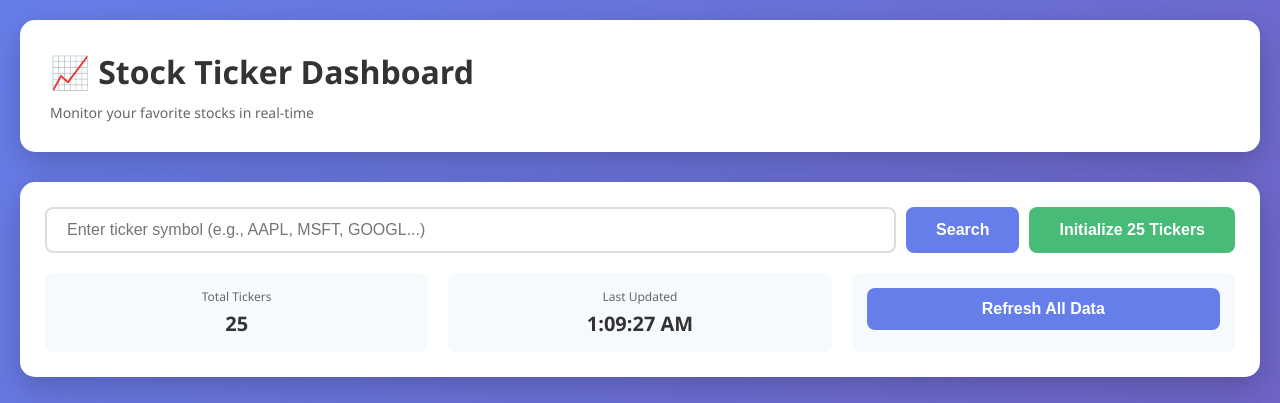
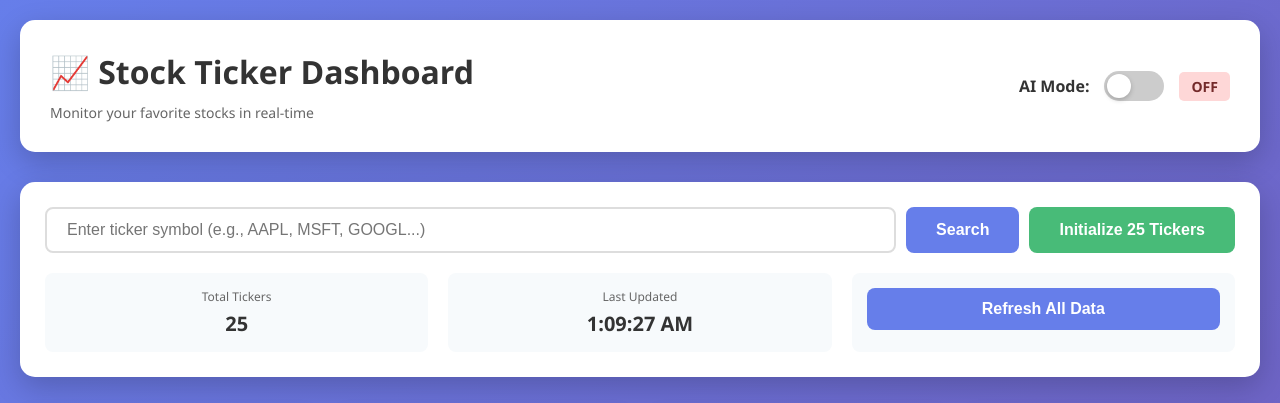
Before and after one commit to gitsaugat/StockScreener, a Flask app: page / in a window 1280 px wide. Shown: the top 403 px of the page. Run offline with Flask 3, Linux system fonts and the light colour scheme; data comes from the database, SQL or seed files in the repository.

Commit message:
Add: ai mode switcher

```diff
--- a/webapp/main.py
+++ b/webapp/main.py
@@ -1,4 +1,4 @@
-from flask import Flask, render_template , request, jsonify
+from flask import Flask, render_template , request, jsonify,session
 from data.tickers import DEFAULT_TICKERS
 from flask_sqlalchemy import SQLAlchemy
 from datetime import datetime, timedelta
@@ -24,6 +24,25 @@ def home():
 def ticker_detail(symbol):
     """Ticker detail page with comprehensive analysis"""
     return render_template('ticker_detail.html', symbol=symbol.upper())
+
+@app.route('/api/set_ai_mode', methods=['POST'])
+def set_ai_mode():
+    data = request.json
+    ai_mode = data.get('ai_mode', 'off')  # 'on' or 'off'
+
+    if ai_mode not in ['on', 'off']:
+        return jsonify({'error': 'AI mode must be "on" or "off"'}), 400
+
+    session['ai_mode'] = ai_mode
+    return jsonify({
+        'message': 'AI mode updated',
+        'ai_mode': ai_mode
+    })
+
+@app.route('/api/get-ai-mode', methods=['GET'])
+def get_ai_mode():
+    ai_mode = session.get('ai_mode', 'off')  # Default to 'off'
+    return jsonify({'ai_mode': ai_mode})
 
 
 @app.route('/api/initialize_tickers', methods=['POST'])
@@ -211,7 +230,7 @@ def get_historical_data(symbol):
 def analyze_ticker(symbol):
     """Get comprehensive analysis for a ticker"""
     try:
-        analyzer = StockAnalyzer(symbol, "AIzaSyCpNpGsMDoMXaU91_55oUpXu5zsTA2bHDU")
+        analyzer = StockAnalyzer(symbol, gemini_api_key=os.getenv('GEMINI_API_KEY') if session.get('ai_mode') == 'on' else None)
         analysis = analyzer.get_comprehensive_analysis()
 
         # Add recommendation score
@@ -234,7 +253,7 @@ def analyze_ticker(symbol):
 def get_ticker_news(symbol):
     """Get news for a ticker"""
     try:
-        analyzer = StockAnalyzer(symbol)
+        analyzer = StockAnalyzer(symbol, gemini_api_key=os.getenv('GEMINI_API_KEY') if session.get('ai_mode') == 'on' else None)
         news = analyzer.get_news(limit=20)
 
         return jsonify({
@@ -253,7 +272,8 @@ def get_ticker_news(symbol):
 def get_news_sentiment(symbol):
     """Get news sentiment analysis"""
     try:
-        analyzer = StockAnalyzer(symbol)
+        analyzer = StockAnalyzer(symbol, gemini_api_key=os.getenv('GEMINI_API_KEY') if session.get('ai_mode') == 'on' else None)
+
         sentiment = analyzer.analyze_news_sentiment()
 
         return jsonify({
--- a/webapp/templates/index.html
+++ b/webapp/templates/index.html
@@ -29,6 +29,13 @@
             border-radius: 15px;
             box-shadow: 0 10px 30px rgba(0,0,0,0.2);
             margin-bottom: 30px;
+            display: flex;
+            justify-content: space-between;
+            align-items: center;
+        }
+
+        .header-left {
+            flex: 1;
         }
 
         h1 {
@@ -39,6 +46,65 @@
         .subtitle {
             color: #666;
             font-size: 14px;
+        }
+
+        .ai-toggle-container {
+            display: flex;
+            align-items: center;
+            gap: 15px;
+        }
+
+        .ai-label {
+            font-size: 16px;
+            font-weight: 600;
+            color: #333;
+        }
+
+        .toggle-switch {
+            position: relative;
+            width: 60px;
+            height: 30px;
+            background: #ccc;
+            border-radius: 30px;
+            cursor: pointer;
+            transition: background 0.3s;
+        }
+
+        .toggle-switch.active {
+            background: #48bb78;
+        }
+
+        .toggle-slider {
+            position: absolute;
+            top: 3px;
+            left: 3px;
+            width: 24px;
+            height: 24px;
+            background: white;
+            border-radius: 50%;
+            transition: transform 0.3s;
+            box-shadow: 0 2px 5px rgba(0,0,0,0.2);
+        }
+
+        .toggle-switch.active .toggle-slider {
+            transform: translateX(30px);
+        }
+
+        .ai-status {
+            font-size: 14px;
+            font-weight: 600;
+            padding: 5px 12px;
+            border-radius: 5px;
+        }
+
+        .ai-status.on {
+            background: #c6f6d5;
+            color: #22543d;
+        }
+
+        .ai-status.off {
+            background: #fed7d7;
+            color: #742a2a;
         }
 
         .controls {
@@ -243,8 +309,17 @@
 <body>
     <div class="container">
         <div class="header">
-            <h1>📈 Stock Ticker Dashboard</h1>
-            <p class="subtitle">Monitor your favorite stocks in real-time</p>
+            <div class="header-left">
+                <h1>📈 Stock Ticker Dashboard</h1>
+                <p class="subtitle">Monitor your favorite stocks in real-time</p>
+            </div>
+            <div class="ai-toggle-container">
+                <span class="ai-label">AI Mode:</span>
+                <div class="toggle-switch" id="aiToggle" onclick="toggleAIMode()">
+                    <div class="toggle-slider"></div>
+                </div>
+                <span class="ai-status off" id="aiStatus">OFF</span>
+            </div>
         </div>
 
         <div class="controls">
@@ -289,6 +364,59 @@
 
     <script>
         let currentSearchedTicker = null;
+
+        // Initialize AI mode from session storage or default to 'off'
+        function initializeAIMode() {
+            const aiMode = sessionStorage.getItem('ai_mode') || 'off';
+            updateAIUI(aiMode);
+        }
+
+        function updateAIUI(mode) {
+            const toggle = document.getElementById('aiToggle');
+            const status = document.getElementById('aiStatus');
+
+            if (mode === 'on') {
+                toggle.classList.add('active');
+                status.textContent = 'ON';
+                status.classList.remove('off');
+                status.classList.add('on');
+            } else {
+                toggle.classList.remove('active');
+                status.textContent = 'OFF';
+                status.classList.remove('on');
+                status.classList.add('off');
+            }
+        }
+
+        async function toggleAIMode() {
+            const currentMode = sessionStorage.getItem('ai_mode') || 'off';
+            const newMode = currentMode === 'on' ? 'off' : 'on';
+
+            try {
+                const response = await fetch('/api/set_ai_mode', {
+                    method: 'POST',
+                    headers: {
+                        'Content-Type': 'application/json'
+                    },
+                    body: JSON.stringify({ ai_mode: newMode })
+                });
+
+                const data = await response.json();
+                console.log(data);
+
+                if (data.success || data.ai_mode) {
+                    sessionStorage.setItem('ai_mode', newMode);
+                    showAlert(`AI Mode turned ${newMode.toUpperCase()}. Reloading page...`, 'success');
+
+                    // Reload page after 1 second
+                    setTimeout(() => {
+                        window.location.reload();
+                    }, 1000);
+                }
+            } catch (error) {
+                showAlert('Error toggling AI mode: ' + error.message, 'error');
+            }
+        }
 
         async function updateAllTickers() {
             const btn = event.target;
@@ -495,8 +623,9 @@
             }
         });
 
-        // Load tickers on page load
+        // Load tickers and initialize AI mode on page load
         window.addEventListener('load', () => {
+            initializeAIMode();
             loadTickers();
         });
 
--- a/webapp/templates/ticker_detail.html
+++ b/webapp/templates/ticker_detail.html
@@ -428,8 +428,10 @@
         }
 
         function getRecommendationClass(rec) {
+            if(rec){
             const recLower = rec.toLowerCase().replace(' ', '-');
             return recLower;
+            }
         }
 
         async function loadAnalysis() {
```
Also changed, not shown: webapp/data/analysis.py (+13 -12 lines).
